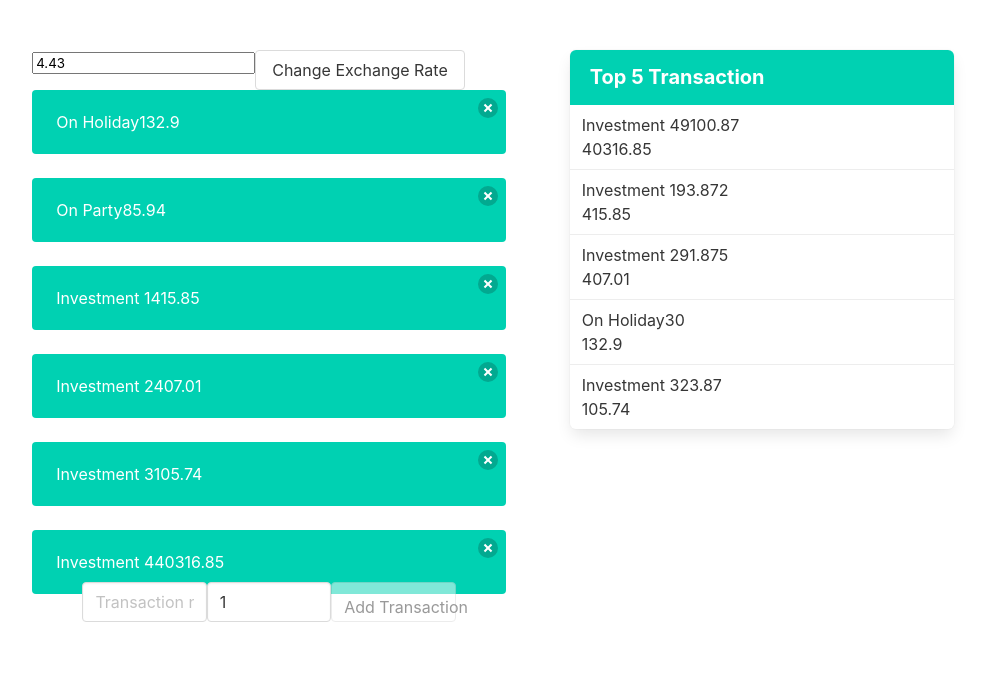
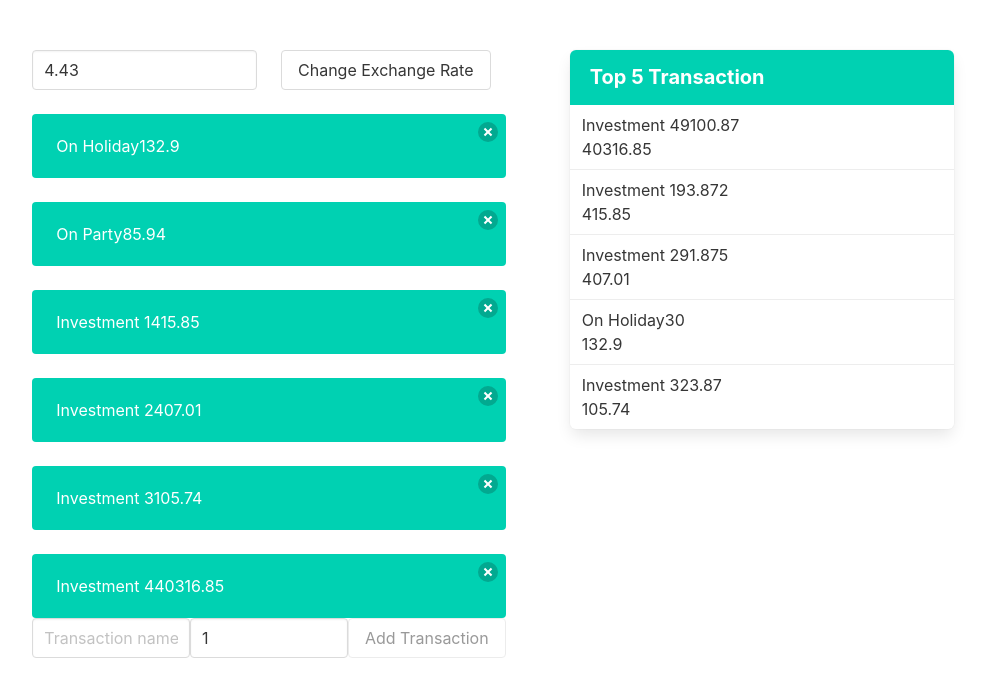
Before and after one commit to DrazekKD/cantor, a React (Create React App) app: page / in a window 1280 px wide. Shown: the top 696 px of the page, without its empty margins (147-1133 px from the left). Built offline with nearby package versions, Linux system fonts and the light colour scheme.

Commit message:
add component ConvertValue and change style

```diff
--- a/src/App.js
+++ b/src/App.js
@@ -4,6 +4,7 @@ import ListTransactions from "./transactions/components/ListTransactions/ListTra
 import AddTransactions from "./transactions/components/AddTransactions/AddTransactions";
 import ExchangeRate from "./transactions/components/ExchangeRate/ExchangeRate";
 import TopTransactions from "./transactions/components/TopTransactions/TopTransactions";
+import SumTransactions from "./transactions/components/SumTransactions/SumTransactions";
 
 function App() {
   return (
@@ -15,6 +16,7 @@ function App() {
 				  <AddTransactions/>
 			  </div>
 			  <div className="column is-one-third">
+				  <SumTransactions/>
 				  <TopTransactions/>
 			  </div>
 		  </div>
--- a/src/transactions/components/AddTransactions/AddTransactions.js
+++ b/src/transactions/components/AddTransactions/AddTransactions.js
@@ -37,28 +37,34 @@ const AddTransactions = () => {
 
 	const isDisabled = inputsContent.nameTransactionInput === '' || inputsContent.amountEuroTransactionInput <= 0;
 	return(
-		<div className="columns is-centered is-variable is-1-widescree">
+		<div className="columns is-gapless">
+			<div className="column">
 				<input
-				className="column is-one-quarter input"
+					className="input"
 					type="text"
 					name="nameTransactionInput"
 					value={inputsContent.nameTransactionInput}
 					placeholder="Transaction name"
 					onChange={handleInputChange}/>
+			</div>
+			<div className="column">
 				<input
-				className="column is-one-quarter input"
+					className="input"
 					type="number"
 					name="amountEuroTransactionInput"
 					value={inputsContent.amountEuroTransactionInput}
 					placeholder="amountEuroTransactionInput"
 					onChange={handleInputChange}/>
+			</div>
+			<div className="column is-offset-1">
 				<button
-				className="column is-one-quarter  button"
+					className="button"
 					onClick={addListItem}
 					disabled={isDisabled}>
 					Add Transaction
 				</button>
 			</div>
+		</div>
 	)
 };
 
--- /dev/null
+++ b/src/transactions/components/ConvertValue/ConvertValue.js
@@ -0,0 +1,3 @@
+const ConvertValue = (props) => Math.round((props.amountEuro * props.exchangeRate) * 100) / 100;
+
+export default ConvertValue;
--- a/src/transactions/components/ExchangeRate/ExchangeRate.js
+++ b/src/transactions/components/ExchangeRate/ExchangeRate.js
@@ -1,6 +1,7 @@
 import React, {useState} from 'react'
 import {useDispatch, useSelector} from 'react-redux';
 import {default as transactionsType} from '../../duck/types';
+import "./ExchangeRate.scss";
 
 const ExchangeRate = () => {
 	const dispatch = useDispatch();
@@ -12,19 +13,23 @@ const ExchangeRate = () => {
 	const changeExchangeRate = () => dispatch({type:transactionsType.CHANGE_EXCHANGE_RATE, item:inputContent});
 
 	return (
-		<div>
+		<div className="columns">
+			<div className="column">
 				<input
+					className="input"
 					type="number"
 					name="amountEuroTransactionInput"
 					value={inputContent}
 					placeholder="amountEuroTransactionInput"
 					onChange={handleInputChange}/>
+			</div>
+			<div className="column">
 				<button
 					className="button"
-				onClick={changeExchangeRate}
-			>
+					onClick={changeExchangeRate}>
 					Change Exchange Rate
 				</button>
+			</div>
 		</div>
 	)
 };
--- /dev/null
+++ b/src/transactions/components/ExchangeRate/ExchangeRate.scss
@@ -0,0 +1,3 @@
+.exchange-rate-button{
+	vertical-align: center;
+}
--- a/src/transactions/components/ListTransactions/ListTransactions.js
+++ b/src/transactions/components/ListTransactions/ListTransactions.js
@@ -1,6 +1,8 @@
 import React from 'react'
 import { useSelector,useDispatch } from 'react-redux'
 import {default as transactionsType} from '../../duck/types';
+
+import ConvertValue from '../ConvertValue/ConvertValue';
 
 const ListTransactions = () => {
 
@@ -20,9 +22,11 @@ const ListTransactions = () => {
 					className="delete"
 					onClick={()=>removeTransaction(transaction.id)}>
 				</button>
-
 				{transaction.name}
-				{Math.round((transaction.amountEuro * exchangeRate) * 100) / 100}
+				<ConvertValue
+					amountEuro={transaction.amountEuro}
+					exchangeRate={exchangeRate}
+				/>
 			</div>
 		)}
 	</div>;
--- /dev/null
+++ b/src/transactions/components/SumTransactions/SumTransactions.js
@@ -0,0 +1,12 @@
+import React from 'react'
+import {useSelector} from "react-redux";
+
+const SumTransactions = () => {
+	return (
+		<div>
+
+		</div>
+	)
+};
+
+export default SumTransactions
--- a/src/transactions/components/TopTransactions/TopTransactions.js
+++ b/src/transactions/components/TopTransactions/TopTransactions.js
@@ -1,5 +1,6 @@
 import React from 'react'
 import {useSelector} from "react-redux";
+import ConvertValue from "../ConvertValue/ConvertValue";
 
 
 const TopTransactions = () => {
@@ -20,7 +21,10 @@ const TopTransactions = () => {
 							{transaction.name}
 							{transaction.amountEuro}
 							<br/>
-							{Math.round((transaction.amountEuro * exchangeRate) * 100) / 100}
+							<ConvertValue
+								amountEuro={transaction.amountEuro}
+								exchangeRate={exchangeRate}
+							/>
 						</div>
 					)
 				}
```
Lines whose indentation alone changed are shown as unchanged.
